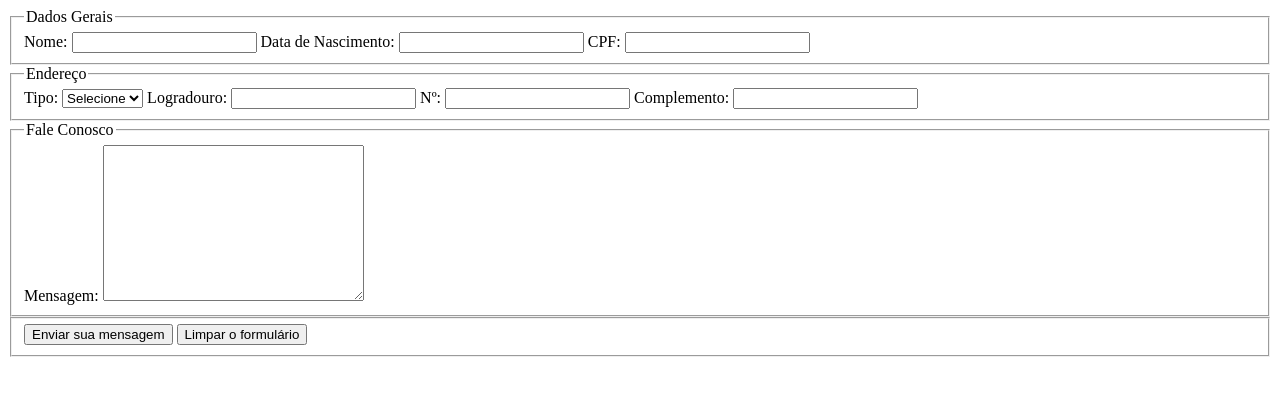
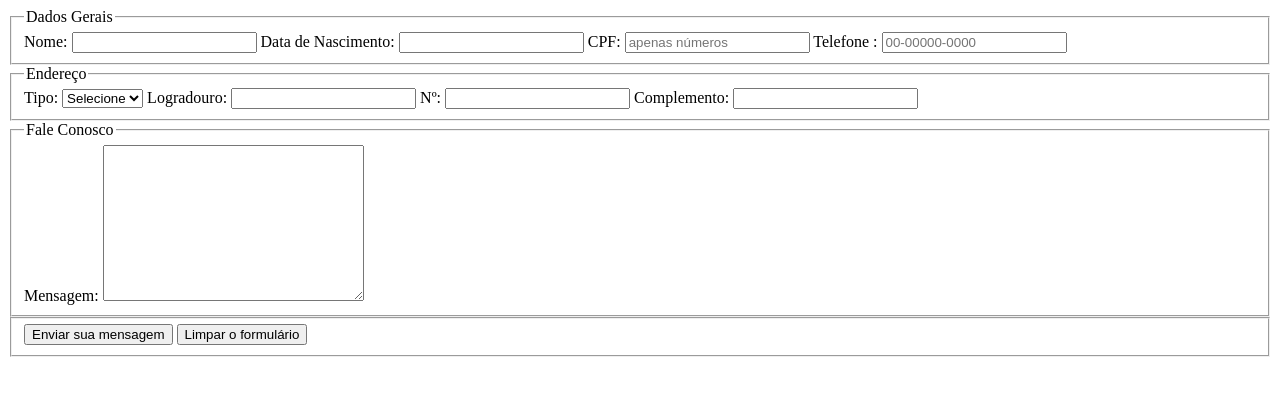
Before and after one commit to UlissesRibeiro/devWebEstacio, a plain HTML site: page formulario.html in a window 1280 px wide. Drawn offline with Linux system fonts and the light colour scheme.

```diff
--- a/formulario.html
+++ b/formulario.html
@@ -13,13 +13,16 @@
         <legend>Dados Gerais</legend>
 
         <label for="nome">Nome:</label>
-        <input type="text" minlength="3" id="nome">
+        <input type="text" minlength="3" id="nome" required>
 
         <label for="data_nascimento">Data de Nascimento:</label>
         <input type="text" name="" id="data_nascimento">
 
         <label for="cpf">CPF:</label>
-        <input type="cpf" maxlength="11" id="cpf">
+        <input type="cpf" maxlength="11" minlength="11" id="cpf" placeholder="apenas números" required>
+
+        <label for="telefone">Telefone :</label>
+        <input type="tel" id="telefone" placeholder="00-00000-0000" pattern="[0-9]{2}-[0-9]{5}-[0-9]{3,4}$" required>
 
     </fieldset>
 
```
Also changed, not shown: index.html (+12 -1 lines), listas.html (+7 -3 lines).
